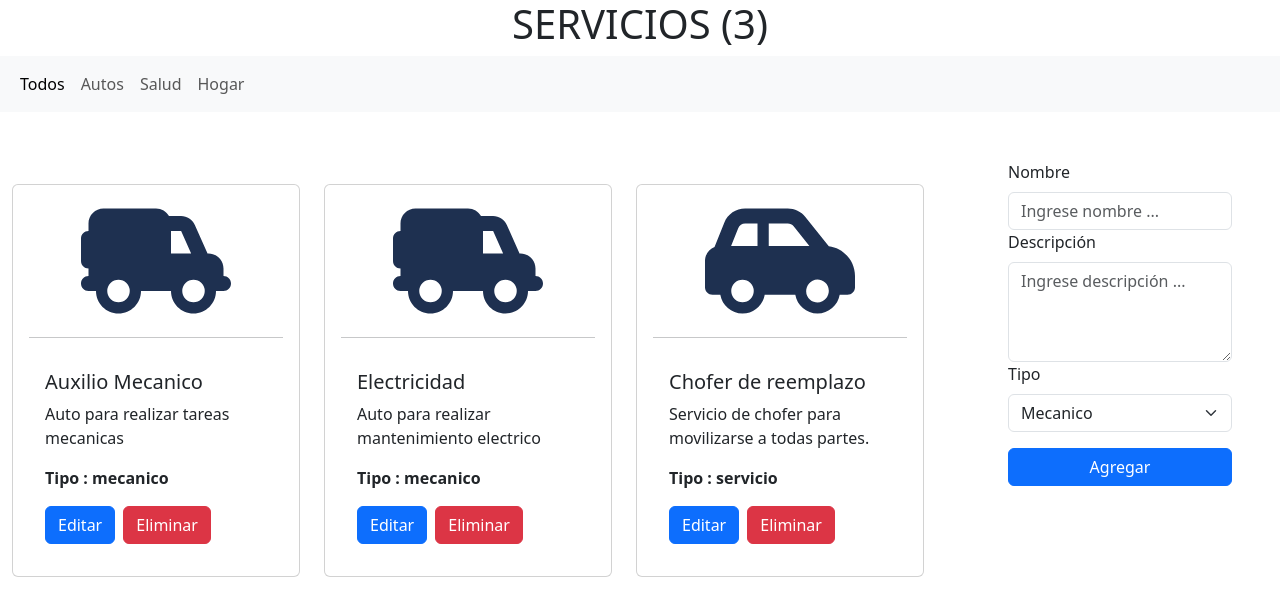
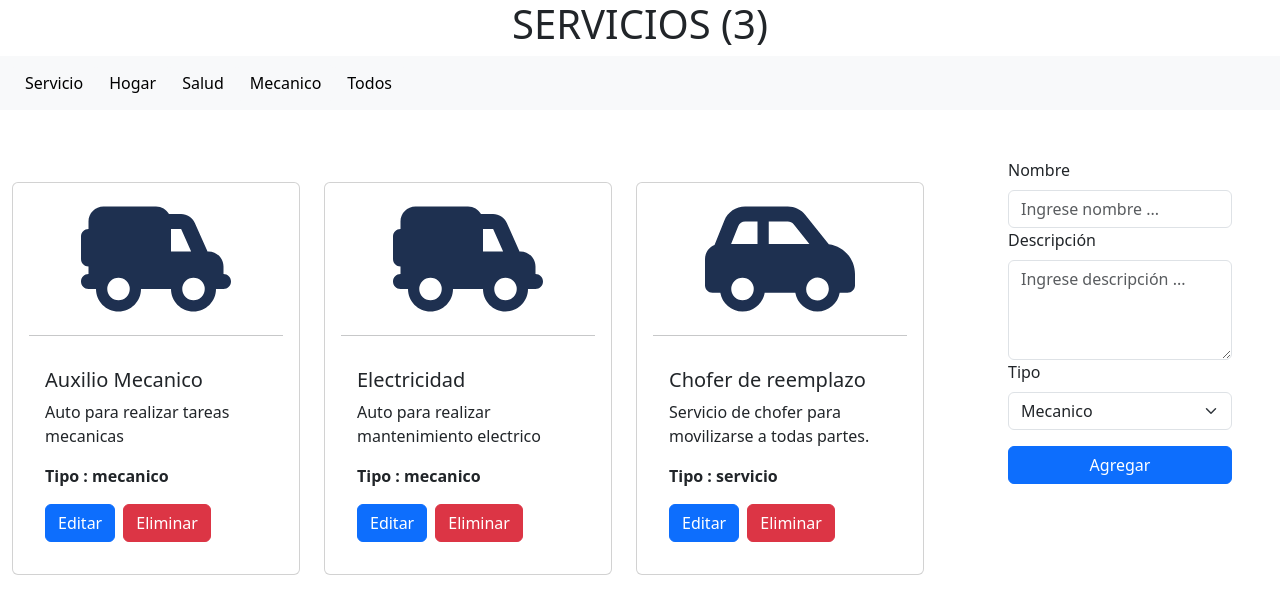
Before and after one commit to gatodemontecristo/CRUD_React, a React (Vite) app: page / in a window 1280 px wide. Shown: the top 616 px of the page. Built offline with nearby package versions, Linux system fonts and the light colour scheme.

Commit message:
Terminado la seccion de filtros

```diff
--- a/src/componentes/AutoApp.jsx
+++ b/src/componentes/AutoApp.jsx
@@ -7,11 +7,16 @@ import { useEditar } from "../hooks/useEditar.js";
 import { MyForm } from "./MyForm.jsx";
 
 export const AutoApp = () => {
+  const [filtrado, setFiltrado] = useState(false);
+  const [seccionFiltro, setSeccionFiltro] = useState("");
+
   const {
     autosCount,
     handleDeleteAuto,
     handleNewAuto,
     handleActualizarAuto,
+    handleFiltroAuto,
+    handleFiltroNada,
     autos,
   } = useAutos();
 
@@ -40,24 +45,6 @@ export const AutoApp = () => {
     show,
     setShow,
   } = useEditar();
-
-  const onSubmitNew = (event) => {
-    event.preventDefault();
-
-
-
-    if (nombreValue.trim().length <= 1 || descValue.trim().length <= 1) return;
-
-    const todo = {
-      id: new Date().getTime(),
-      nombre: nombreValue,
-      descripcion: descValue,
-      tipo: tipoValue.toLowerCase(),
-    };
-    handleNewAuto(todo);
-    setNombreValue("");
-    setDescValue("");
-  };
 
   const handleSave = (event) => {
     event.preventDefault();
@@ -92,18 +79,49 @@ export const AutoApp = () => {
           </button>
           <div class="collapse navbar-collapse" id="navbarNavAltMarkup">
             <div class="navbar-nav">
-              <a class="nav-link active" aria-current="page" href="#">
+              {/* <a class="nav-link active" aria-current="page" href="#">
                 Todos
-              </a>
-              <a class="nav-link" href="#">
-                Autos
-              </a>
-              <a class="nav-link" href="#">
+              </a> */}
+              <button
+                class="btn btn-light"
+                onClick={() => {
+                  setSeccionFiltro("servicio");
+                  setFiltrado(true);
+                }}
+              >
+                Servicio
+              </button>
+              <button
+                class="btn btn-light"
+                onClick={() => {
+                  setSeccionFiltro("hogar");
+                  setFiltrado(true);
+                }}
+              >
+                Hogar
+              </button>
+              <button
+                class="btn btn-light"
+                onClick={() => {
+                  setSeccionFiltro("salud");
+                  setFiltrado(true);
+                }}
+              >
                 Salud
-              </a>
-              <a class="nav-link" href="#">
-                Hogar
-              </a>
+              </button>
+              <button
+                class="btn btn-light"
+                onClick={() => {
+                  setSeccionFiltro("mecanico");
+                  setFiltrado(true);
+                }}
+              >
+                Mecanico
+              </button>
+              <button class="btn btn-light" onClick={() => setFiltrado(false)}>
+                Todos
+              </button>
+
             </div>
           </div>
         </div>
@@ -113,7 +131,7 @@ export const AutoApp = () => {
           class="d-flex flex-wrap flex-row justify-content-center w-75 pt-5"
           style={{ with: "70%" }}
         >
-          {autos.map((auto) => (
+          {/* {autos.map((auto) => (
             <Card
               key={auto.id}
               auto={auto}
@@ -121,9 +139,31 @@ export const AutoApp = () => {
               autoSeleccionado={autoSeleccionado}
               handleShow={handleShow}
             ></Card>
-          ))}
+          ))} */}
+
+          {filtrado
+            ? autos
+                .filter((auto) => auto.tipo === seccionFiltro)
+                .map((auto) => (
+                  <Card
+                    key={auto.id}
+                    auto={auto}
+                    handleDeleteAuto={handleDeleteAuto}
+                    autoSeleccionado={autoSeleccionado}
+                    handleShow={handleShow}
+                  ></Card>
+                ))
+            : autos.map((auto) => (
+                <Card
+                  key={auto.id}
+                  auto={auto}
+                  handleDeleteAuto={handleDeleteAuto}
+                  autoSeleccionado={autoSeleccionado}
+                  handleShow={handleShow}
+                ></Card>
+              ))}
         </div>
-          <MyForm
+        <MyForm
           onNombreChange={onNombreChange}
           nombreValue={nombreValue}
           onDescripcionChange={onDescripcionChange}
@@ -133,8 +173,7 @@ export const AutoApp = () => {
           tipoValue={tipoValue}
           setNombreValue={setNombreValue}
           setDescValue={setDescValue}
-          ></MyForm>
-
+        ></MyForm>
 
         {/* <form
           style={{ with: "30%" }}
@@ -195,7 +234,6 @@ export const AutoApp = () => {
         show={show}
         handleSave={handleSave}
       />
-
     </>
   );
 };
--- a/src/componentes/MyForm.jsx
+++ b/src/componentes/MyForm.jsx
@@ -15,7 +15,6 @@ export const MyForm = ({onNombreChange,nombreValue,onDescripcionChange,descValue
       event.preventDefault();
       event.stopPropagation();
       setValidated(true);
-      console.log("LLEGO A LA PARTE 01");
     }else{
       event.preventDefault();
       if (nombreValue.trim().length <= 1 || descValue.trim().length <= 1) return;
@@ -30,7 +29,6 @@ export const MyForm = ({onNombreChange,nombreValue,onDescripcionChange,descValue
       setNombreValue("");
       setDescValue("");
       setValidated(false);
-      console.log("LLEGO A LA PARTE 02");
     }
 
 
--- a/src/componentes/autoReducer.js
+++ b/src/componentes/autoReducer.js
@@ -8,12 +8,13 @@ export const autoReducer = (initialState = arregloInicial, action) =>{
             return [...initialState,action.payload]
         case 'eliminar auto':
             return initialState.filter(todo=>todo.id !== action.payload);
+        case 'agregar filtro':
+            return action.payload.filter(todo=>todo.tipo === "servicio");
+        case 'sin filtro':
+            return initialState;
         case 'actualizar auto':
             return initialState.map(todo=>{
-
                 if(todo.id === action.payload.id){
-                    console.log(action.payload);
-                    console.log("ACTUALIZO");
                     return{
                             ...todo,
                             nombre:action.payload.nombre,
--- a/src/hooks/useAutos.js
+++ b/src/hooks/useAutos.js
@@ -46,11 +46,25 @@ export const useAutos = () => {
           payload: auto,
         });
       };
+      const handleFiltroAuto = (auto) => {
+        dispatch({
+          type: "agregar filtro",
+          payload: auto,
+        });
+      };
+      const handleFiltroNada = () => {
+        dispatch({
+          type: "sin filtro",
+          payload: [],
+        });
+      };
       return {
         handleNewAuto,
         autosCount : autos.length,
         handleDeleteAuto,
         handleActualizarAuto,
+        handleFiltroAuto,
+        handleFiltroNada,
         autos,
       };
 }
```
